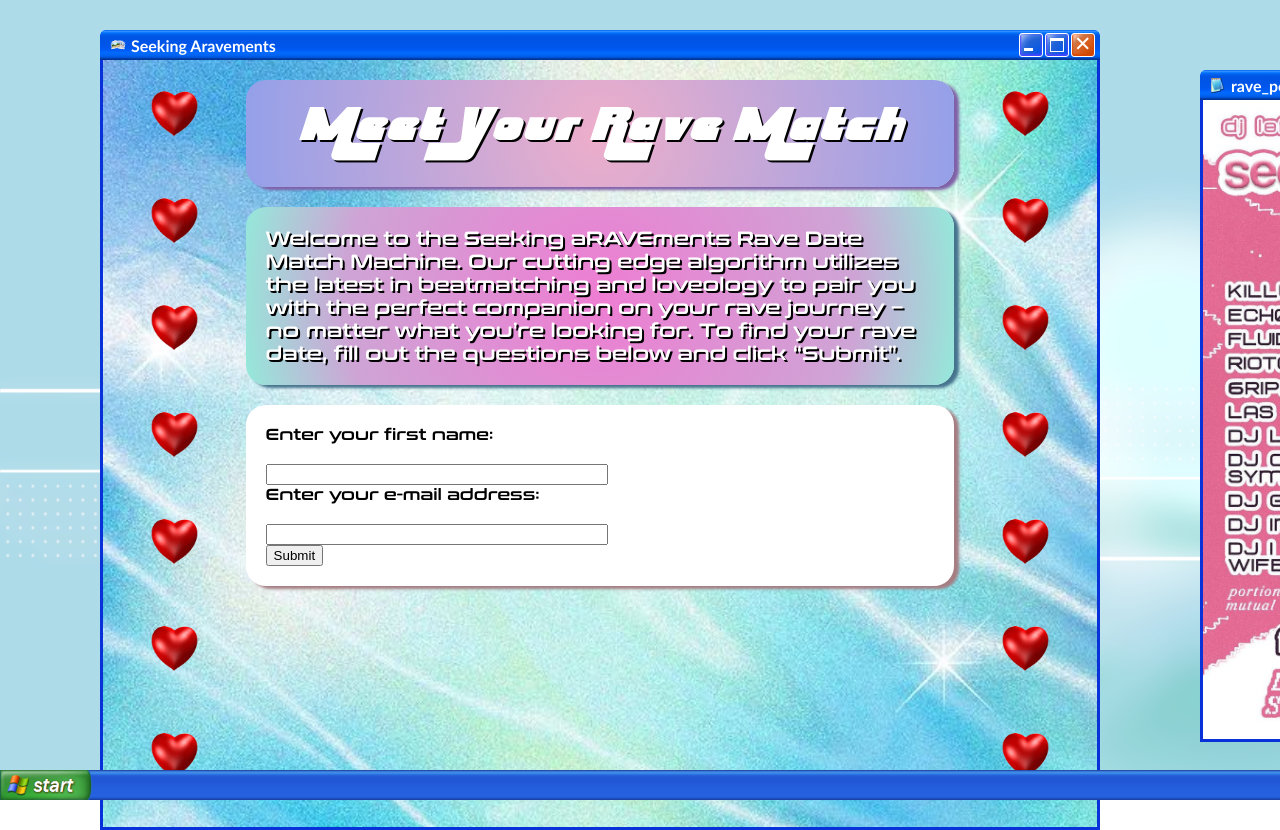
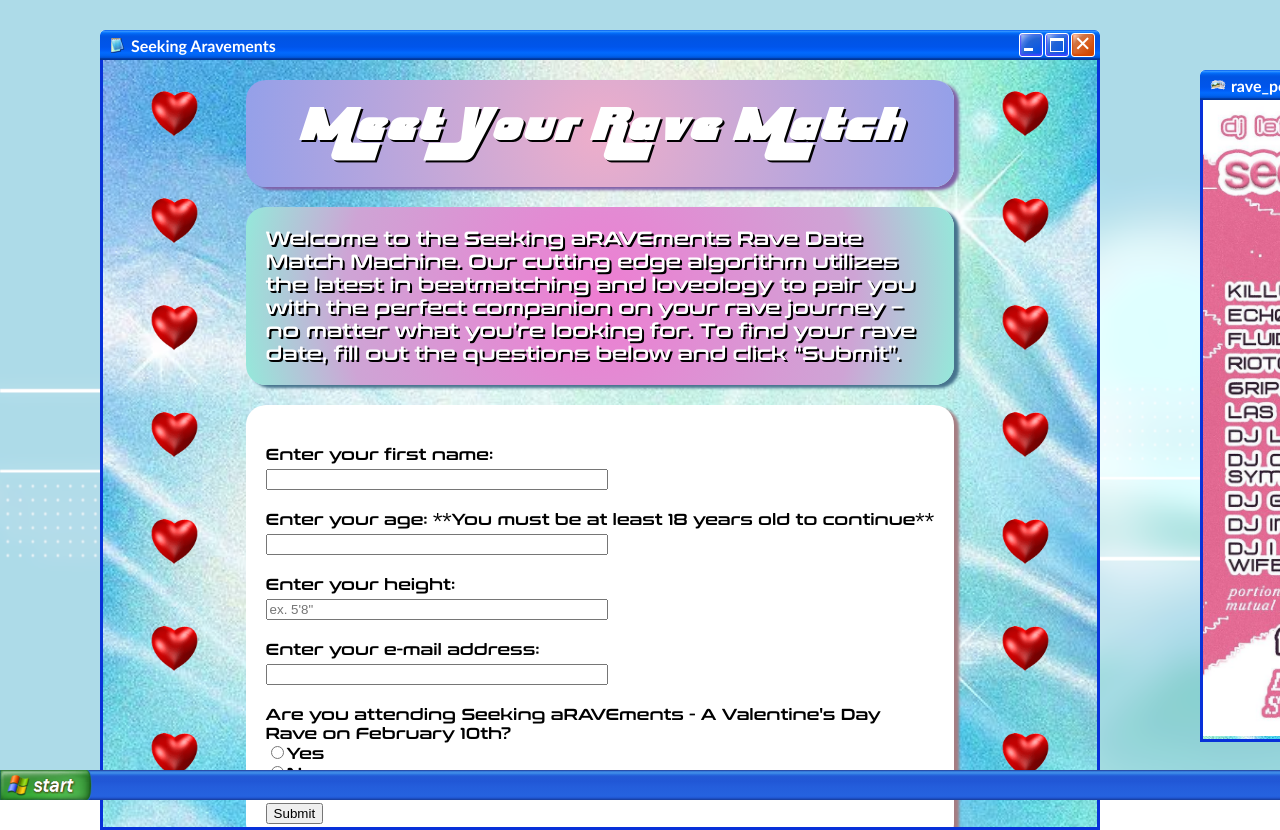
Before and after one commit to cal-kuhnen/seeking-aravements, a React (Create React App) app in the folder client/: page / in a window 1280 px wide. Shown: the top 830 px of the page. Built offline with nearby package versions, Linux system fonts and the light colour scheme.

Commit message:
added multiple choice component to form and post call

```diff
--- a/client/public/index.html
+++ b/client/public/index.html
@@ -7,7 +7,7 @@
     <meta name="theme-color" content="#000000" />
     <meta
       name="description"
-      content="Web site created using create-react-app"
+      content="Get your rave date here!"
     />
     <link rel="apple-touch-icon" href="%PUBLIC_URL%/logo192.png" />
     <!--
@@ -24,7 +24,7 @@
       work correctly both with client-side routing and a non-root public URL.
       Learn how to configure a non-root public URL by running `npm run build`.
     -->
-    <title>React App</title>
+    <title>Seeking Aravements</title>
   </head>
   <body>
     <noscript>You need to enable JavaScript to run this app.</noscript>
--- a/client/src/assets/text/strings.ts
+++ b/client/src/assets/text/strings.ts
@@ -4,7 +4,15 @@ export const form = {
   questions: {
     name: 'Enter your first name:',
     age: 'Enter your age: **You must be at least 18 years old to continue**',
-    height: 'Enter your height (optional):',
+    height: 'Enter your height:',
     email: 'Enter your e-mail address:',
+    attendance: {
+      id: 'attendance',
+      label: 'Are you attending Seeking aRAVEments - A Valentine\'s Day Rave on February 10th?',
+      values: [
+        'Yes',
+        'No'
+      ]
+    }
   }
 }
--- a/client/src/components/Desktop/desktop.tsx
+++ b/client/src/components/Desktop/desktop.tsx
@@ -10,8 +10,8 @@ import './desktop.css';
 const Desktop = () => {
   return (
     <div className="desktop">
-      <Window title='Seeking Aravements' icon={imageIcon} height={800} width={1000} x={100} y={30} content={Raveform}/>
-      <Window title='rave_poster.jpg' icon={notepad} height={672} width={540} x={1200} y={70} content={() => <img className='poster' src={poster}></img>}/>
+      <Window title='Seeking Aravements' icon={notepad} height={800} width={1000} x={100} y={30} content={Raveform}/>
+      <Window title='rave_poster.jpg' icon={imageIcon} height={672} width={540} x={1200} y={70} content={() => <img className='poster' src={poster}></img>}/>
       <Taskbar/>
     </div>
   )
--- /dev/null
+++ b/client/src/components/Window/components/Raveform/components/MultipleChoice/multiple-choice.tsx
@@ -0,0 +1,33 @@
+import { JsxAttribute } from "typescript";
+import { MultipleChoiceModel } from "./multiple-choice.model";
+
+const MultipleChoice = (question: MultipleChoiceModel) => {
+
+  const Values = question.info.values.map(value => {
+    return (
+      <label key={question.info.id + value}>
+        <input
+          type="radio"
+          className='multiple-choice'
+          value={value}
+          {...question.register(question.info.id, {
+              required: true,
+          })}
+        />
+        {value}
+      </label>
+    );
+  });
+
+  return (
+    <div className="form-control">
+      <label>{question.info.label}</label>
+        {Values}
+        {question.errors[question.info.id] && question.errors[question.info.id].type === "required" && (
+        <p className="errorMsg">This is required.</p>
+        )}
+    </div>
+  )
+}
+
+export default MultipleChoice;
--- a/client/src/components/Window/components/Raveform/components/Questions/questions.css
+++ b/client/src/components/Window/components/Raveform/components/Questions/questions.css
@@ -1,8 +1,9 @@
 .questions {
   font-family: "Conthrax", Helvetica, sans-serif;
   font-size: 1em;
+  background-color: #fff;
   margin-top: 20px;
-  background-color: #fff;
+  margin-bottom: 20px;
   border-radius: 20px;
   padding: 20px;
   box-shadow: 5px 3px 3px rgb(165, 125, 130);
@@ -10,13 +11,19 @@
 
 .errorMsg {
   color: #dd0000;
+  margin: 0px;
+  font-size: 0.8em;
 }
 
 label {
   display: block;
 }
 
+.form-control {
+  margin-top: 20px;
+}
+
 input.single-line-text {
   width: 50%;
-  margin-top: 20px;
+  margin-top: 5px;
 }
--- a/client/src/components/Window/components/Raveform/components/Questions/questions.tsx
+++ b/client/src/components/Window/components/Raveform/components/Questions/questions.tsx
@@ -1,6 +1,8 @@
 import { useForm } from 'react-hook-form';
 import { form } from '../../../../../../assets/text/strings';
-import { submitMatchData } from '../../../../../../services/sheets.service';
+import { postMatchData } from '../../../../../../services/sheets.service';
+import MultipleChoice from '../MultipleChoice/multiple-choice';
+import { MultipleChoiceModel } from '../MultipleChoice/multiple-choice.model';
 import './questions.css';
 
 const Questions = () => {
@@ -8,10 +10,11 @@ const Questions = () => {
     register,
     handleSubmit,
     formState: { errors },
-  } = useForm();
+  } = useForm({mode: "onBlur"});
 
-  const onSubmit = () => {
-    submitMatchData();
+  const onSubmit = (data: any) => {
+    console.log(data);
+    postMatchData(data);
   };
 
   return (
@@ -22,12 +25,43 @@ const Questions = () => {
           <input
             type="text"
             className='single-line-text'
-            {...register("1", {
+            {...register("name", {
               required: true,
             })}
           />
           {errors.name && errors.name.type === "required" && (
-            <p className="errorMsg">Name is required.</p>
+            <p className="errorMsg">This is required.</p>
+          )}
+        </div>
+        <div className="form-control">
+          <label>{form.questions.age}</label>
+          <input
+            type="text"
+            className='single-line-text'
+            {...register("age", {
+              required: true,
+            })}
+          />
+          {errors.age && errors.age.type === "required" && (
+            <p className="errorMsg">This is required.</p>
+          )}
+        </div>
+        <div className="form-control">
+          <label>{form.questions.height}</label>
+          <input
+            type="text"
+            className='single-line-text'
+            placeholder="ex. 5'8&quot;"
+            {...register("height", {
+              required: true,
+              pattern: /^[3-7]'(?:\s*(?:1[01]|[0-9])(''|"))?$/,
+            })}
+          />
+          {errors.height && errors.height.type === "required" && (
+            <p className="errorMsg">This is required.</p>
+          )}
+          {errors.height && errors.height.type === "pattern" && (
+            <p className="errorMsg">Height is not valid.</p>
           )}
         </div>
         <div className="form-control">
@@ -35,18 +69,19 @@ const Questions = () => {
           <input
             type="text"
             className='single-line-text'
-            {...register("2", {
+            {...register("email", {
               required: true,
               pattern: /^[^@ ]+@[^@ ]+\.[^@ .]{2,}$/
             })}
           />
           {errors.email && errors.email.type === "required" && (
-            <p className="errorMsg">Email is required.</p>
+            <p className="errorMsg">This is required.</p>
           )}
           {errors.email && errors.email.type === "pattern" && (
             <p className="errorMsg">Email is not valid.</p>
           )}
         </div>
+        <MultipleChoice info={form.questions.attendance} register={register} errors={errors}/>
         <div className="form-control">
           <label></label>
           <button type="submit">Submit</button>
--- a/client/src/components/Window/components/Raveform/raveform.css
+++ b/client/src/components/Window/components/Raveform/raveform.css
@@ -1,9 +1,7 @@
 .rave-form {
-  height: 100%;
+  min-height: 100%;
   display: flex;
   justify-content: space-evenly;
-  background-image: url(../../../../assets/form/galaxy.jpg);
-  background-size: cover;
 }
 
 .rave-margin {
--- a/client/src/components/Window/window.css
+++ b/client/src/components/Window/window.css
@@ -4,7 +4,7 @@
   display: block;
   position: absolute;
   border-radius: 5px 5px 0px 0px;
-  overflow-x: hidden;
+  overflow: hidden;
   min-height: 50px;
   min-width: 20px;
 }
@@ -15,6 +15,9 @@
   border-right: 3px solid rgb(8, 49, 217);
   border-bottom: 3px solid rgb(8, 49, 217);
   color: #000;
+  overflow: auto;
+  background-image: url(../../assets/form/galaxy.jpg);
+  background-size: cover;
 }
 
 .poster {
--- a/client/src/services/sheets.service.ts
+++ b/client/src/services/sheets.service.ts
@@ -1,17 +1,17 @@
-import { SHEET_ID } from '../../../server/constants/sheet';
-
-declare global {
-  interface Window {
-    gapi?: any;
-    showEvents?: any;
-  }
-}
-
-export const submitMatchData = async () => {
+export const postMatchData = async (data: any) => {
   try {
-    const response = await fetch("/api");
-    const data = await response.json();
-    console.log(data);
+    const response = await fetch("/api/submit", {
+      method: 'POST',
+      mode: 'cors',
+      cache: 'no-cache',
+      headers: {
+        'Accept': 'application/json',
+        'Content-Type': 'application/json'
+      },
+      referrerPolicy: 'no-referrer',
+      body: JSON.stringify(data)
+    });
+    return await response.json();
   } catch (err) {
     console.error(err);
   }
--- a/package.json
+++ b/package.json
@@ -12,6 +12,7 @@
   "author": "",
   "license": "ISC",
   "dependencies": {
+    "body-parser": "^1.20.1",
     "express": "^4.18.2",
     "react-hook-form": "^7.43.0"
   },
```
Also changed, not shown: client/src/components/Window/components/Raveform/components/MultipleChoice/multiple-choice.model.ts (added, +11 -0 lines), 2 other files (tests, documents, lock files or other folders).
